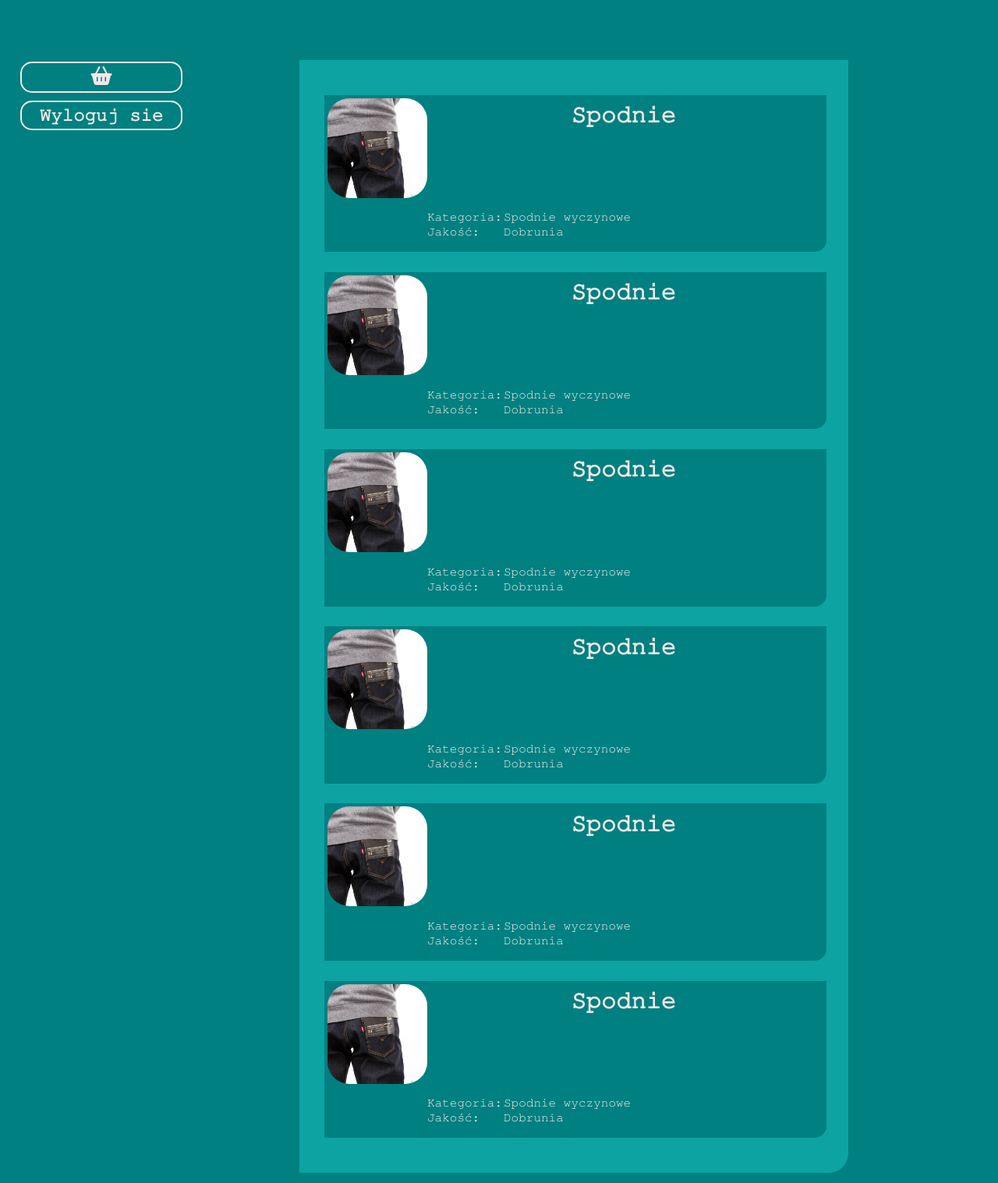
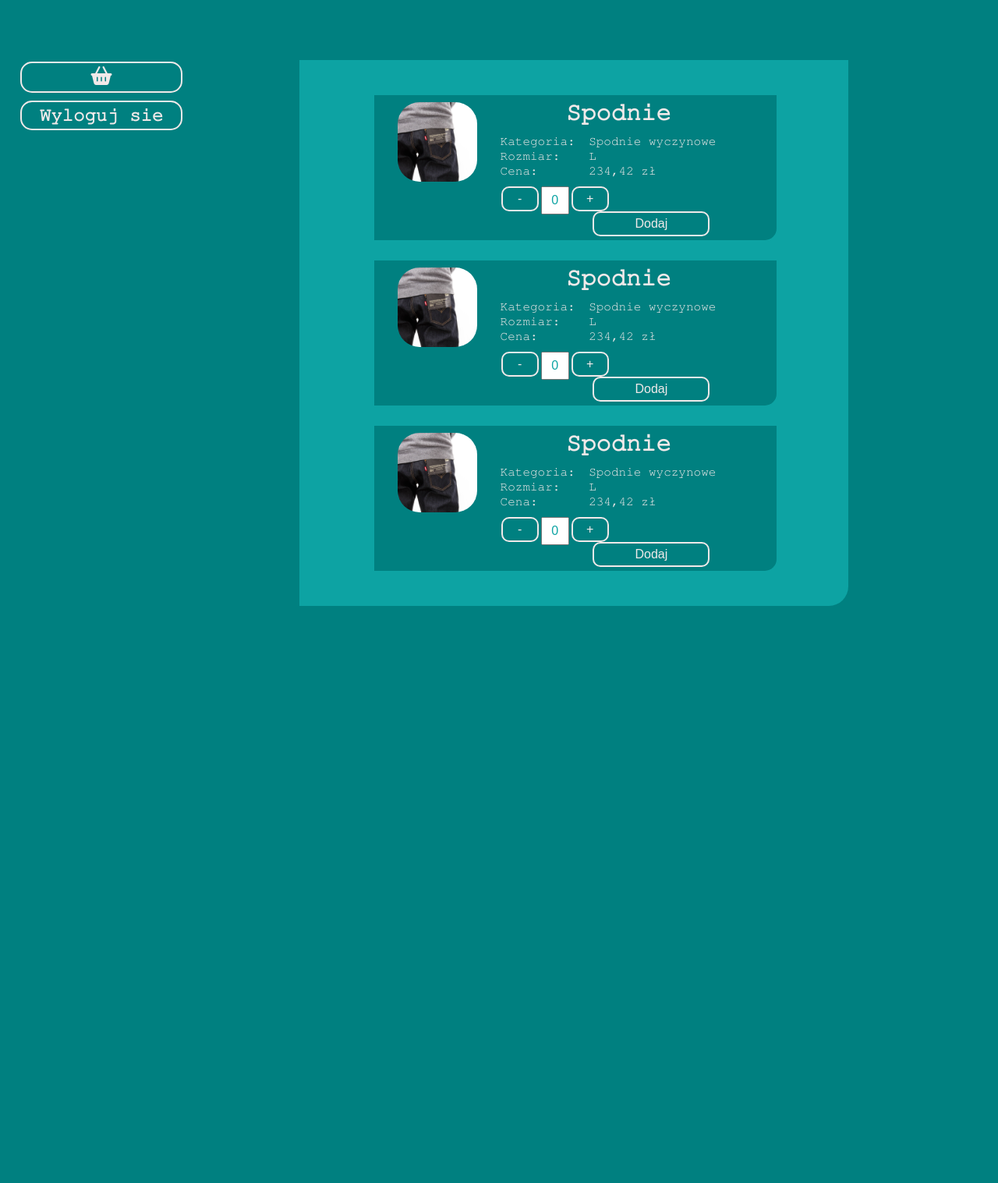
Before and after one commit to wiotrek/shop_php, a PHP site: page /index.php?site=index in a window 1280 px wide. Shown: the part 122-1639 px from the top of the page at 78% size. After the commit the page ends 899 px from the top, so only its background shows below. Run offline with PHP 8.4, Linux system fonts and the light colour scheme; the visitor is signed in with stand-in values (Sample User, id 1); some libraries are stand-ins or nearby versions.

Commit message:
create buttons for products

```diff
--- a/index.php
+++ b/index.php
@@ -53,16 +53,26 @@
                     echo "<a href='?site='><h2 class='mainLookProducts'>Zobacz nasze produkty</h2></a>";
                 }else{
 
-                    for ($i=0; $i < 6; $i++) {
+                    for ($i=0; $i < 3; $i++) {
                         echo "<article>";
                         echo "<img class='picture' src='assets/spodnie.jpeg' />";
                         echo "<div class='description'>";
                         echo "<h2>Spodnie</h2>";
                         echo "<table><tr><td>Kategoria: </td><td>Spodnie wyczynowe</td></tr>";
-                        echo "<tr><td>Jakość: </td><td>Dobrunia</td></tr>";
+                        echo "<tr><td>Rozmiar: </td><td>L</td></tr>";
+                        echo "<tr><td>Cena: </td><td>234,42 zł</td></tr>";
                         echo "</table>";
-                        echo "</div>";
-                        echo "</article>";
+                            if(isset($_SESSION['currentUserId'])){
+                                echo "<div class='descriptionFooter'>";
+                                echo "<button class='minuse'>-</button><input type='text' value='0' class='how'/><button class='pluse'>+</button><button class='addToBasket'>Dodaj</button>";
+                                echo "</div>";
+                                echo "</div>";
+                                echo "</article>";
+                            }else{
+                                echo "</div>";
+                                echo "</article>";
+                            }
+
                     }
 
 
--- a/theme.css
+++ b/theme.css
@@ -112,10 +112,10 @@ ul{
 
 /* section main products */
     div.mainHeadQuad article{
-        width: 100%;
+        width: 80%;
         float: left;
         text-align: center;
-        margin: 2% 0;
+        margin: 2% 10%;
         border: 2px solid var(--bg-color);
         background-color: var(--bg-color);
         border-radius: 0 0 15px 0;
@@ -126,22 +126,67 @@ ul{
     }
     div.mainHeadQuad article .picture{
         width: 20%;
+        margin: 1% 5%;
         height: 20%;
         float: left;
         border: 2px solid var(--bg-color);
         border-radius: 30px;
     }
+    div.mainHeadQuad article .description{
+        width: 60%;
+        height: 100%;
+        float: left;
+    }
     div.mainHeadQuad article .description h2{
         text-align: center;
+        width: 100%;
         font-size: 2em;
         float: left;
-        width: 78%;
         margin: 1% 0%;
     }
     div.mainHeadQuad article .description table{
         float: left;
-        margin: 2% 20%;
         text-align: left;
+        width: 100%;
+        margin: 2% 0%;
+    }
+    div.mainHeadQuad article div.description div.descriptionFooter{
+        width: 100%;
+        float: left;
+        padding: 1% 0;
+    }
+    div.mainHeadQuad article div.description div.descriptionFooter button{
+        height: 2em;
+        width: 3em;
+        margin: 0 1%;
+        text-align: center;
+        float: left;
+        background-color: var(--bg-color);
+        border: 2px solid var(--main-txt-color);
+        color: var(--main-txt-color);
+        font-size: 1em;
+        cursor: pointer;
+        border-radius: 10px;
+    }
+    div.mainHeadQuad article div.description div.descriptionFooter button:hover{
+        border: 2px solid var(--main-color);
+        animation-name: firstAnimation;
+        animation-duration: 1s;
+        background-color:white;
+        color:var(--main-color);
+        border-radius: 0;
+    }
+    div.mainHeadQuad article div.description div.descriptionFooter input{
+        width: 2em;
+        height: 2em;
+        text-align: center;
+        float: left;
+        font-size: 1em;
+        color:var(--main-color);
+    }
+    div.mainHeadQuad article div.description div.descriptionFooter button.addToBasket{
+        margin: 0 10%;
+        width: 150px;
     }
 
 /* section main - Sing In */
```
